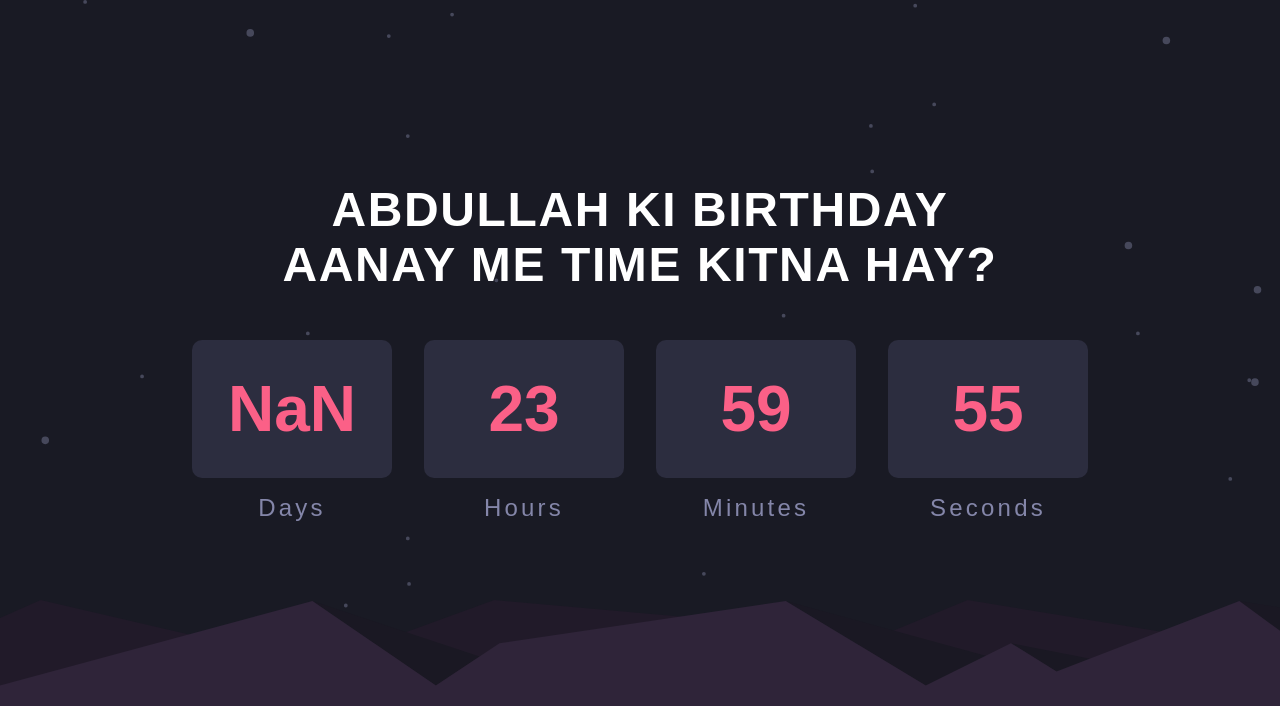
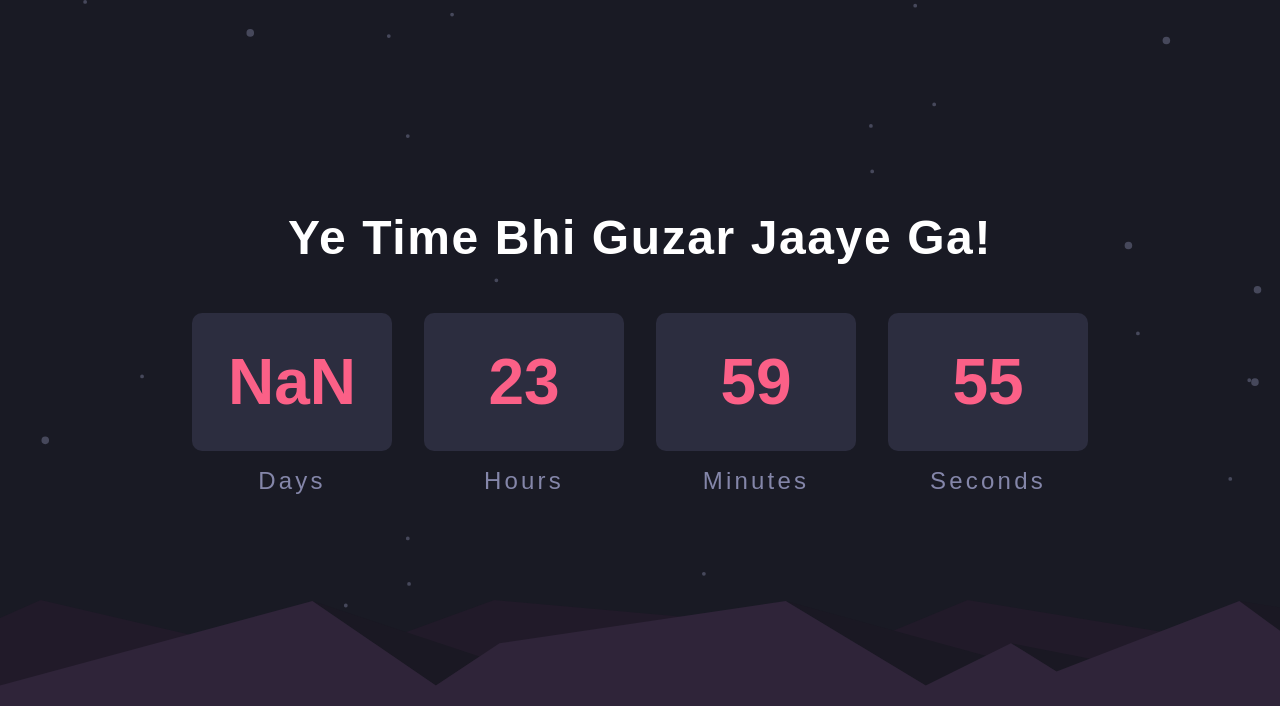
Before and after one commit to Dev-Abs/javascript-learning, a plain HTML site: page launch-countdown-timer/index.html in a window 1280 px wide. Shown: the top 706 px of the page. Drawn offline with Linux system fonts and the light colour scheme; a web font is replaced by a local one.

Commit message:
title changed

```diff
--- a/launch-countdown-timer/index.html
+++ b/launch-countdown-timer/index.html
@@ -7,13 +7,13 @@
   <link rel="icon" type="image/png" sizes="32x32" href="./images/favicon-32x32.png">
   <link rel="stylesheet" href="https://fonts.google.com/specimen/Red+Hat+Text">
   <link rel="stylesheet" href="style.css">
-  <title>birthday countdown timer</title>
+  <title>countdown timer</title>
 </head>
 <body>
 
   <div class="body-con">
   <div class="container">
-    <h1>ABDULLAH KI BIRTHDAY AANAY ME TIME KITNA HAY?</h1>
+    <h1>Ye Time Bhi Guzar Jaaye Ga!</h1>
     <div class="countdown">
       <div>
         <h2 id="days">0</h2>
```
